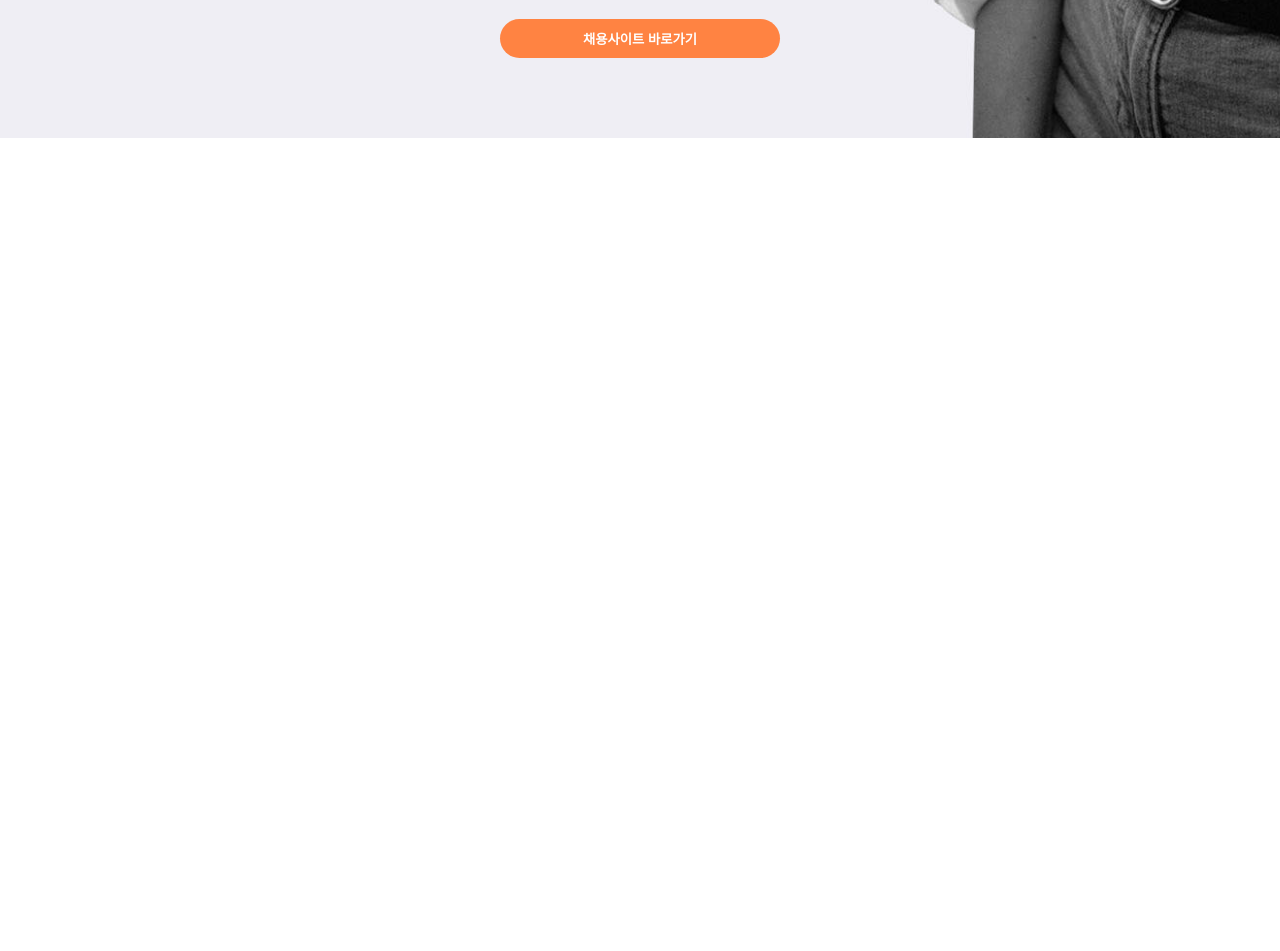
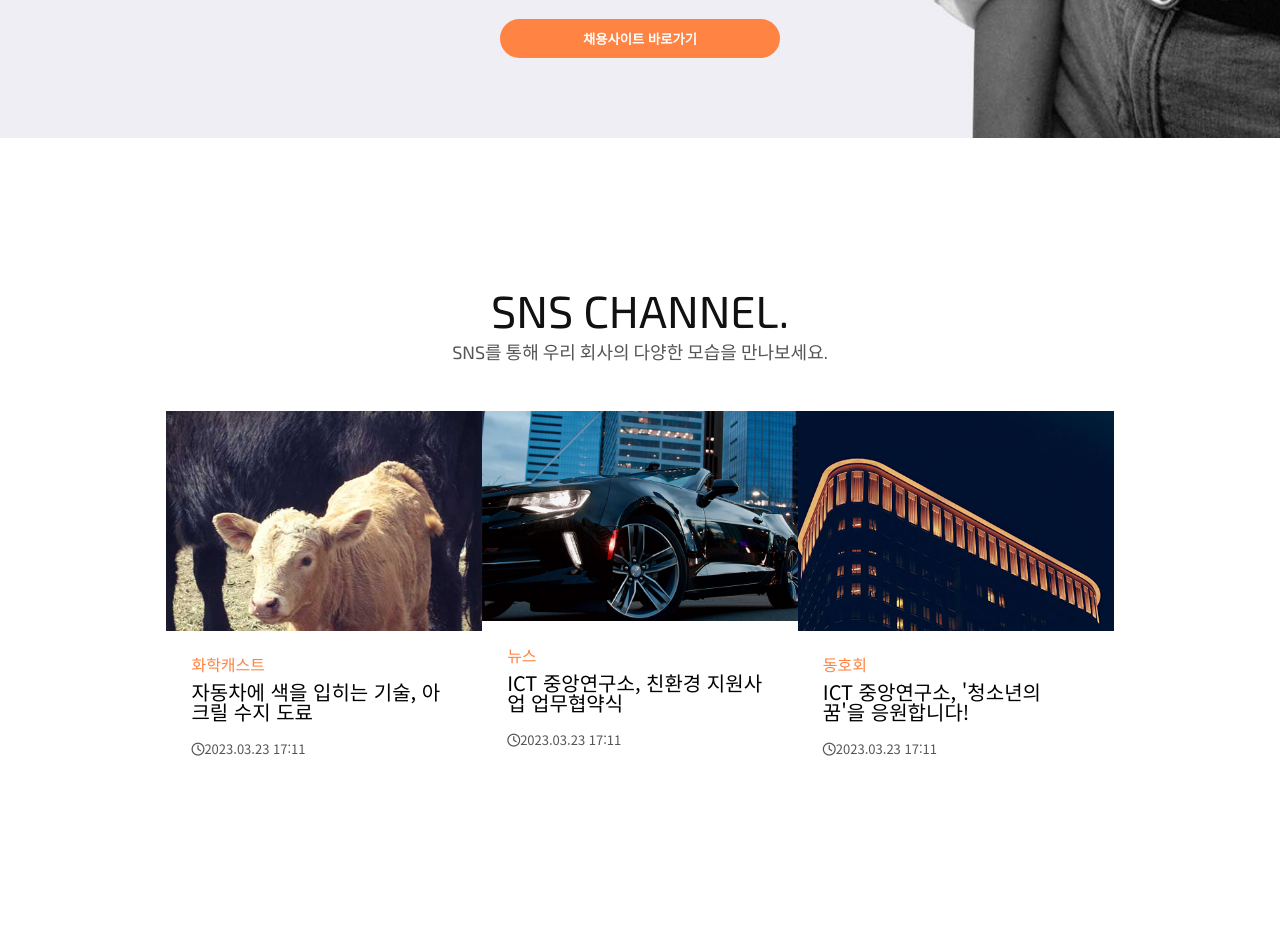
Before and after one commit to mipi1256/css-template-company, a plain HTML site: page index.html in a window 1280 px wide. Shown: the part 3143-4094 px from the top of the page. Before the commit the page ends 3431 px from the top, so only its background shows below. Drawn offline with nearby package versions, Linux system fonts and the light colour scheme.

Commit message:
#4 Section SNS (완)

```diff
--- a/css/main.css
+++ b/css/main.css
@@ -428,3 +428,82 @@ section.me ul.list ul.in li p::before {
   padding: 10px 0;
   cursor: pointer;
 }
+
+/* section.sns style */
+section.sns {
+  /* background: lightblue; */
+  margin-bottom: 80px 0;
+}
+
+section.sns .sub-container {
+  margin-top: 50px;
+  padding-bottom: 30px;
+}
+
+section.sns .sub-container li {
+  float: left;
+  width: 33.333%;
+  box-sizing: border-box;
+  height: 510px;
+}
+
+section.sns .sub-container li .img-box {
+  max-height: 220px;
+  overflow: hidden;
+  position: relative;
+}
+
+section.sns .sub-container li .img-box img {
+  width: 100%;
+}
+
+section.sns .sub-container li .img-box::before {
+  content: '';
+  display: block;
+  width: 0;
+  height: 100%;
+  background: #ff8342;
+  position: absolute;
+  top: 0;
+  left: 0;
+  transition: 0.4s;
+}
+
+section.sns .sub-container li:hover .img-box::before{
+  width: 100%;
+  opacity: 0.4;
+}
+
+section.sns .sub-container li:hover .img-box::after {
+  content: 'BLOG';
+  display: block;
+  list-style: 30px;
+  opacity: 0.4;
+  color: #fff;
+  border: 2px solid #fff;
+  padding: 10px 20px;
+  border-radius: 30px;
+  position: absolute;
+  top: 40%;
+  left: 40%;
+}
+
+section.sns .sub-container li .bottom {
+  padding: 25px;
+}
+
+section.sns .sub-container li .bottom p{
+  font-size: 20px;
+}
+
+section.sns .sub-container li .bottom .color {
+  color: #ff8342;
+  margin-bottom: 10px;
+  font-size: 16px;
+}
+
+section.sns .sub-container li .bottom .time {
+  margin-top: 20px;
+  font-size: 13px;
+  color: #555;
+}
--- a/index.html
+++ b/index.html
@@ -172,6 +172,47 @@
     </section>
     <!-- end section.me -->
 
+    <!-- section.sns -->
+    <section class="sns">
+      <div class="title">
+        <h2 class="en">SNS CHANNEL.</h2>
+        <p class="en">SNS를 통해 우리 회사의 다양한 모습을 만나보세요.</p>
+      </div>
+      <ul class="sub-container clearfix">
+        <li>
+          <a href="#">
+            <div class="img-box"><img src="./img/basic.jpg" alt="blog"></div>
+            <div class="bottom">
+              <p class="color">화학캐스트</p>
+              <p>자동차에 색을 입히는 기술, 아크릴 수지 도료</p>
+              <p class="time"><i class="far fa-clock"></i>2023.03.23 <span>17:11</span></p>
+            </div>
+          </a>
+        </li>
+        <li>
+          <a href="#">
+            <div class="img-box"><img src="./img/blog_2.jpg" alt="blog"></div>
+            <div class="bottom">
+              <p class="color">뉴스</p>
+              <p>ICT 중앙연구소, 친환경 지원사업 업무협약식</p>
+              <p class="time"><i class="far fa-clock"></i>2023.03.23 <span>17:11</span></p>
+            </div>
+          </a>
+        </li>
+        <li>
+          <a href="#">
+            <div class="img-box"><img src="./img/about_1.jpg" alt="blog"></div>
+            <div class="bottom">
+              <p class="color">동호회</p>
+              <p>ICT 중앙연구소, '청소년의 꿈'을 응원합니다!</p>
+              <p class="time"><i class="far fa-clock"></i>2023.03.23 <span>17:11</span></p>
+            </div>
+          </a>
+        </li>
+      </ul>
+    </section>
+    <!-- end section.sns-->
+
   </div>
 
 </body>
```
